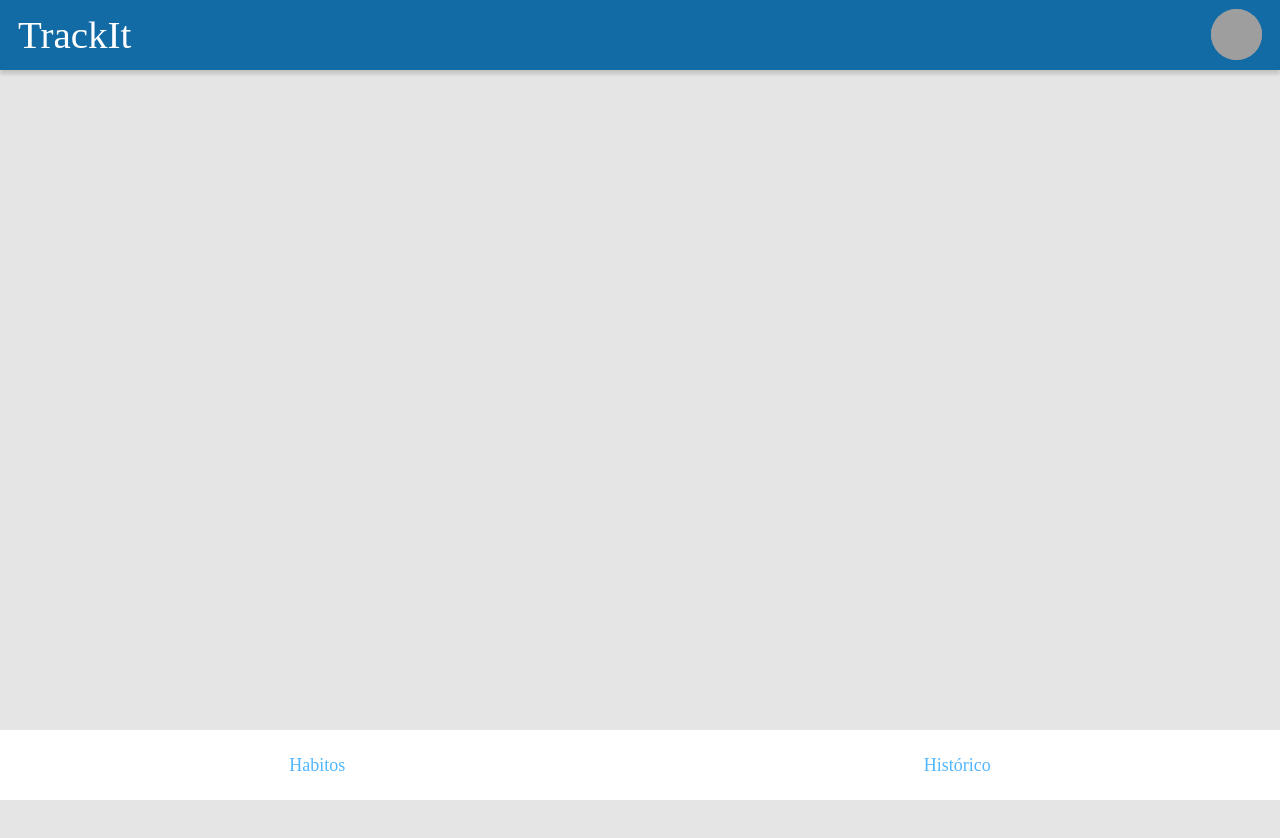
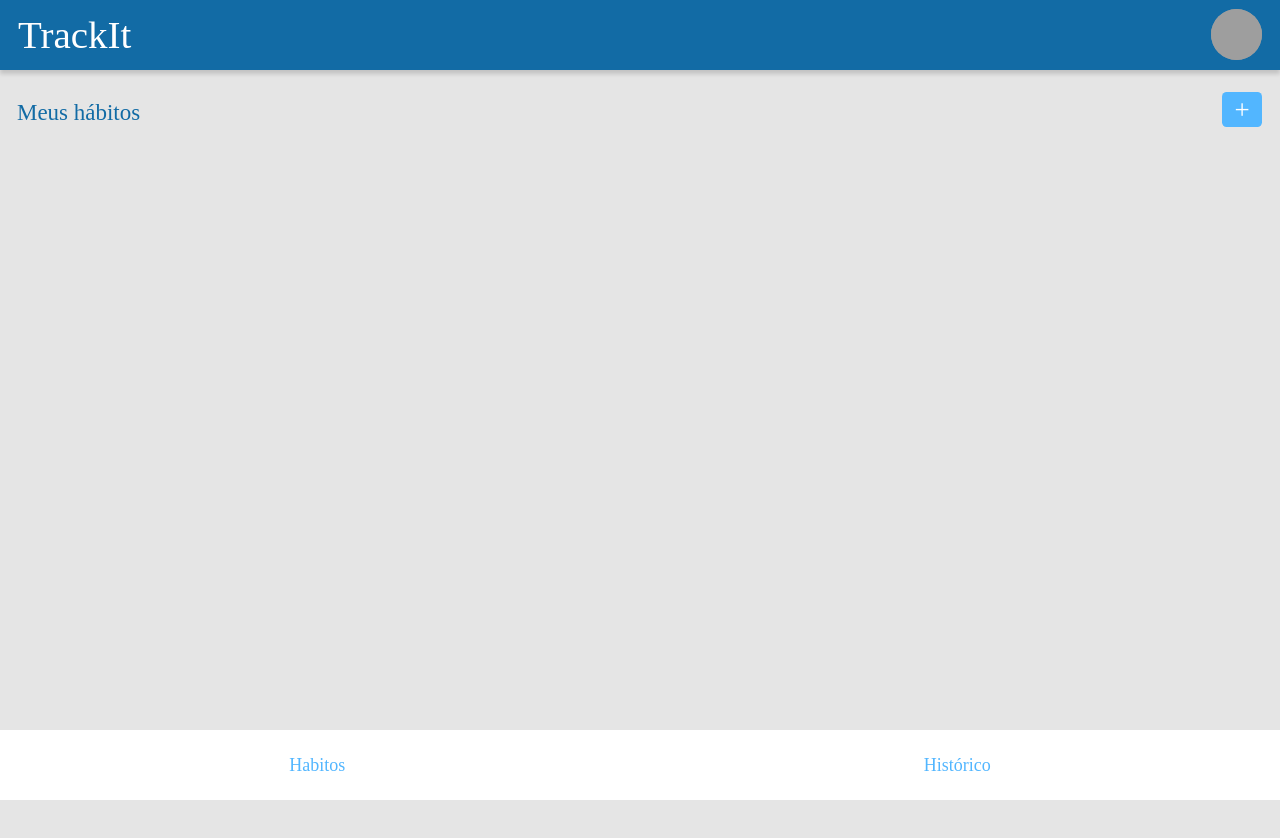
Before and after one commit to RaphaCSilva/TrackIt-front, a React (Create React App) app: page /habitos in a window 1280 px wide. Shown: the top 838 px of the page. Built offline with nearby package versions, Linux system fonts and the light colour scheme; grey boxes are pictures that could not be loaded.

Commit message:
criandohabito

```diff
--- /dev/null
+++ b/src/componentes/habito.js
@@ -0,0 +1,12 @@
+import React from "react";
+import axios from 'axios';
+import styled from 'styled-components';
+import { Navigate, useNavigate, Link } from "react-router-dom";
+
+export default function Habito() {
+
+    return(
+      <>
+      </>
+    );
+}
--- /dev/null
+++ b/src/componentes/habitocriando.js
@@ -0,0 +1,101 @@
+import React from "react";
+import axios from 'axios';
+import styled from 'styled-components';
+import { Navigate, useNavigate, Link } from "react-router-dom";
+
+export default function Habitocriando() {
+
+    function jogapraCima(){
+
+    }
+
+    return(
+        <>
+        <Caixabranca>
+            <input>
+            </input>
+            <Dias>
+                <button> <h1> D </h1> </button>
+                <button> <h1> S </h1> </button>
+                <button> <h1> T </h1> </button>
+                <button> <h1> Q </h1> </button>
+                <button> <h1> Q </h1> </button>
+                <button> <h1> S </h1> </button>
+                <button> <h1> S </h1> </button>
+            </Dias>
+            <Cancelasalva>
+                <h2 onClick={jogapraCima}>
+                    cancelar
+                </h2>
+                <button>
+                    <h3>
+                        Salvar
+                    </h3>
+                </button>
+            </Cancelasalva>
+        </Caixabranca>
+        </>
+    );
+}
+
+const Caixabranca = styled.div`
+  min-width: 340px;
+  height: 180px;
+  background: #FFFFFF;
+  border-radius: 5px;
+  margin-top: 20px;
+  margin-right: 18px;
+  margin-left: 18px;
+
+  input {
+    width: 303px;
+    height: 45px;
+    background: #FFFFFF;
+    border: 1px solid #D5D5D5;
+    border-radius: 5px;
+    margin-top: 19px;
+    margin-left: 18px;
+  }
+`;
+
+const Dias = styled.div`
+  margin-top: 8px;
+  margin-left: 18px;
+  button {
+    width: 30px;
+    height: 30px;
+    background: #FFFFFF;
+    border: 1px solid #D5D5D5;
+    border-radius: 5px;
+    margin-right: 4px;
+    h1 {
+        font-family: 'Lexend Deca';
+        font-style: normal;
+        font-weight: 400;
+        font-size: 19.976px;
+        line-height: 25px;
+        color: #DBDBDB;
+    }
+  }
+`;
+const Cancelasalva = styled.div`
+  display:flex;
+  margin-right: 16px;
+  margin-bottom: 15px;
+  margin-left: auto;
+  margin-top: 29px;
+  h2 {
+    font-family: 'Lexend Deca';
+    font-style: normal;
+    font-weight: 400;
+    font-size: 15.976px;
+    line-height: 20px;
+    color: #52B6FF;
+  }
+  button {
+    width: 84px;
+    height: 35px;
+    background: #52B6FF;
+    border-radius: 4.63636px;
+  }
+`;
--- a/src/componentes/habitos.js
+++ b/src/componentes/habitos.js
@@ -4,17 +4,46 @@ import styled from 'styled-components';
 import { Navigate, useNavigate, Link } from "react-router-dom";
 import Footer from "./footer";
 import Toper from "./toper";
+import Habito from "./habito";
+import Habitocriando from "./habitocriando";
 
 export default function Habitos() {
+
     let token = "eyJhbGciOiJIUzI1NiIsInR5cCI6IkpXVCJ9.eyJpZCI6MzQzNywiaWF0IjoxNjUzNzMyNTI5fQ.nsn0VJ5Cr1tQgBInn0aeTDJEDfgpb6h8OwTR-Nwmt_4"
 
+    const [clicou, setClicou] = React.useState(false);
+
+    function adicionarhabito(){
+      if(clicou){
+          setClicou(false);
+          console.log(clicou);
+
+      }else{
+          setClicou(true);
+          console.log(clicou);
+      }
+    }
 
     return(
       <>
       <Toper/>
       <Container>
+        <Menusuperior>
+          <h1>
+            Meus hábitos
+          </h1>
+          <Adicionar onClick={adicionarhabito}>
+            <h2>
+              +
+            </h2>
+          </Adicionar>
+        </Menusuperior>
+        <EspaçoHabitos>
+          {(clicou === true) && <Habitocriando/>}
+          <Habito>
 
-
+          </Habito>
+        </EspaçoHabitos>
       </Container>
       <Footer/>
       </>
@@ -26,3 +55,41 @@ const Container = styled.div`
   height: 1000px;
   background: #E5E5E5;
 `;
+const Menusuperior = styled.div`
+  display: flex;
+
+  h1 {
+    font-family: 'Lexend Deca';
+    font-style: normal;
+    font-weight: 400;
+    font-size: 22.976px;
+    line-height: 29px;
+    color: #126BA5;
+    padding-top: 98px;
+    padding-left: 17px
+  }
+`;
+const Adicionar = styled.div`
+  width: 40px;
+  height: 35px;
+  margin-left: auto;
+  margin-right: 18px;
+  margin-top: 92px;
+  background: #52B6FF;
+  border-radius: 4.63636px;
+  display: flex;
+  justify-content: center;
+  align-items: center;
+
+  h2 {
+      font-family: 'Lexend Deca';
+      font-style: normal;
+      font-weight: 400;
+      font-size: 26.976px;
+      line-height: 34px;
+      color: #FFFFFF;
+  }
+`;
+const EspaçoHabitos = styled.div`
+
+`;
```
